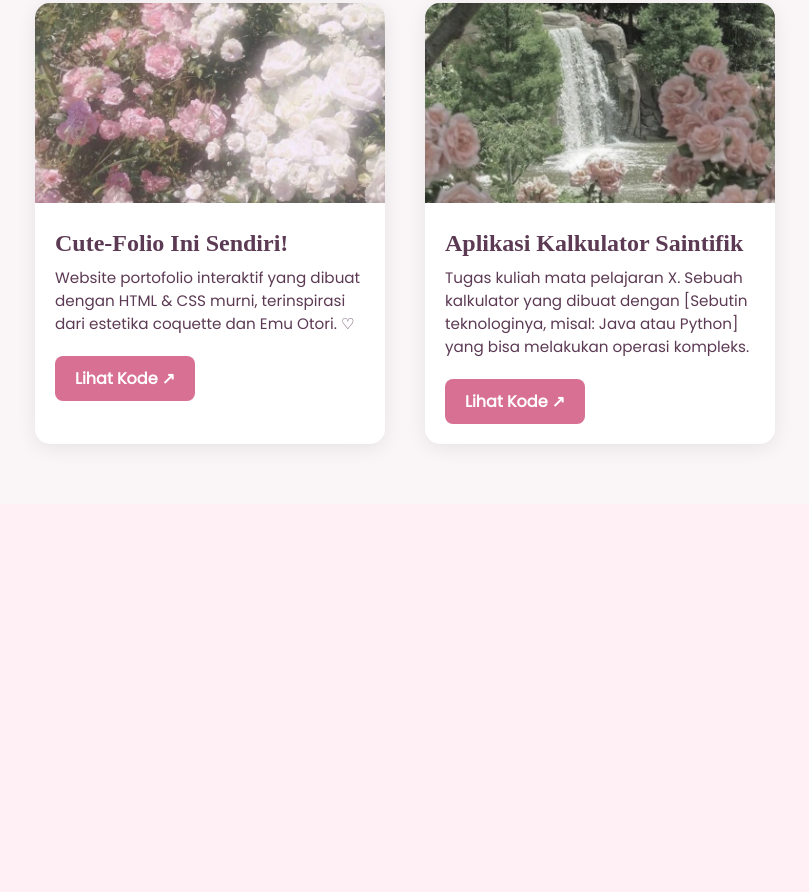
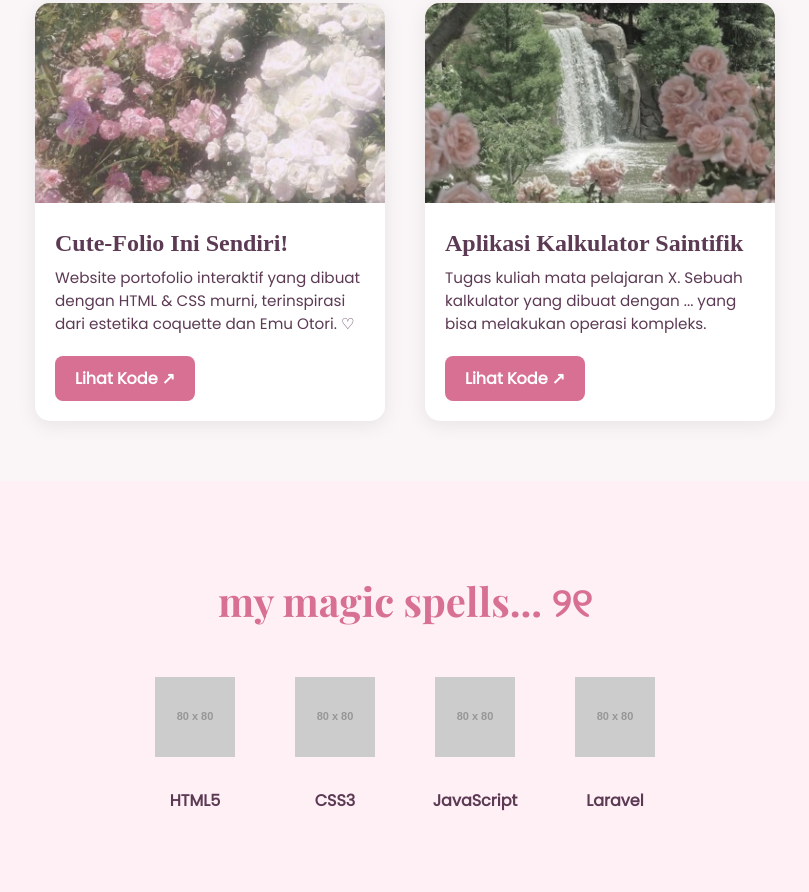
Before and after one commit to dokjaisme/CUTE-FOLIO, a plain HTML site: page index.html in a window 1280 px wide. Shown: the part 892-1784 px from the top of the page, without its empty margins (235-1044 px from the left). Before the commit the page ends 1404 px from the top, so only its background shows below. Drawn offline with nearby package versions, Linux system fonts and the light colour scheme; placeholder pictures from the web are drawn by us; a web font is replaced by a local one.

Commit message:
nambahin page skills n pindahin favicon ke foldernya sendiri (biar gak pucing)

```diff
--- a/index.html
+++ b/index.html
@@ -6,7 +6,7 @@
 
     <title>enji's digital dollhouse ♡</title>
 
-    <link rel="icon" type="image/png" href="assets/pics/icon.png">
+    <link rel="icon" type="image/png" href="assets/favicon/icon.png">
     <link rel="stylesheet" href="style.css">
     <link rel="preconnect" href="https://fonts.googleapis.com">
     <link rel="preconnect" href="https://fonts.gstatic.com" crossorigin>
@@ -37,11 +37,10 @@
                 </div>
             </div>
         </section>
+
         <section id="projects">
             <h2>my little creations... ୨୧</h2>
-
             <div class="project-gallery">
-
                 <div class="project-card">
                     <img src="assets/pics/projects1.jpeg" alt="Tampilan Proyek 1">
                     <h3>Cute-Folio Ini Sendiri!</h3>
@@ -52,11 +51,39 @@
                 <div class="project-card">
                     <img src="assets/pics/projects2.jpeg" alt="Tampilan Proyek 2">
                     <h3>Aplikasi Kalkulator Saintifik</h3>
-                    <p>Tugas kuliah mata pelajaran X. Sebuah kalkulator yang dibuat dengan [Sebutin teknologinya, misal: Java atau Python] yang bisa melakukan operasi kompleks.</p>
+                    <p>Tugas kuliah mata pelajaran X. Sebuah kalkulator yang dibuat dengan  ... yang bisa melakukan operasi kompleks.</p>
                     <a href="#" class="project-link" target="_blank">Lihat Kode ↗</a>
                 </div>
             </div>
         </section>
+
+        <section id="skills">
+            <h2>my magic spells... ୨୧</h2>
+
+            <div class="skills-gallery">
+
+                <div class="skill-item">
+                    <img src="https://via.placeholder.com/80" alt="HTML5 icon">
+                    <p>HTML5</p>
+                </div>
+
+                <div class="skill-item">
+                    <img src="https://via.placeholder.com/80" alt="CSS3 icon">
+                    <p>CSS3</p>
+                </div>
+
+                <div class="skill-item">
+                    <img src="https://via.placeholder.com/80" alt="JavaScript icon">
+                    <p>JavaScript</p>
+                </div>
+
+                <div class="skill-item">
+                    <img src="https://via.placeholder.com/80" alt="Laravel icon">
+                    <p>Laravel</p>
+                </div>
+
+                </div>
+        </section>
     </main>
     </body>
 </html>
--- a/style.css
+++ b/style.css
@@ -151,3 +151,104 @@ header p {
 .project-link:hover {
     background-color: #C1547A; /* Warna jadi sedikit lebih gelap pas disentuh */
 }
+
+/* ... (kode project-link:hover) ... */
+
+
+/* ===== STYLE UNTUK BAGIAN SKILLS ===== */
+
+#skills {
+    padding: 60px 20px;
+    text-align: center;
+}
+
+#skills h2 {
+    font-family: 'Playfair Display', serif;
+    font-size: 2.5rem;
+    margin-bottom: 50px;
+    color: #D87093;
+}
+
+.skills-gallery {
+    display: flex;
+    justify-content: center;
+    flex-wrap: wrap;
+    gap: 40px; /* Jarak antar ikon */
+    max-width: 800px;
+    margin: 0 auto;
+}
+
+.skill-item {
+    display: flex;
+    flex-direction: column; /* Ikon di atas, teks di bawah */
+    align-items: center;
+    width: 100px; /* Lebar area per skill */
+}
+
+.skill-item img {
+    width: 80px; /* Ukuran ikon */
+    height: 80px;
+    margin-bottom: 15px;
+    transition: transform 0.3s ease; /* Animasi ikon */
+}
+
+.skill-item img:hover {
+    transform: scale(1.1) rotate(5deg); /* Ikonnya jadi sedikit goyang & membesar */
+}
+
+.skill-item p {
+    font-weight: bold;
+    font-size: 1rem;
+    color: #5C3A54;
+}
+
+/* ===== BAGIAN RESPONSIVE DESIGN ===== */
+/* Peraturan ini berlaku untuk layar dengan lebar MAKSIMAL 768px (Tablet & HP) */
+
+@media screen and (max-width: 768px) {
+
+    /* 1. Atur Ulang Font Biar Gak Kegedean */
+    header h1 {
+        font-size: clamp(2.5rem, 8vw, 3rem);
+
+        /* ---> TAMBAHIN BARIS INI <--- */
+        word-break: break-word;
+    }
+
+    header p {
+        font-size: clamp(1rem, 4vw, 1.2rem);
+        padding: 0 10px;
+    }
+
+    .bio h2,
+    #projects h2 {
+        font-size: 2rem; /* Ukuran judul section */
+    }
+
+    /* 2. Ubah Layout "About Me" jadi Tumpuk Atas-Bawah */
+    .about-container {
+        flex-direction: column; /* Ini kuncinya! Dari sejajar jadi tumpuk */
+        text-align: center; /* Teks bionya jadi ke tengah */
+        gap: 30px; /* Kurangin jarak antara foto dan bio */
+    }
+
+    .bio {
+        text-align: center; /* Pastikan semua teks di bio ke tengah */
+    }
+
+    .profile-picture {
+        width: 200px; /* Kecilin dikit fotonya */
+        height: 200px;
+    }
+
+    /* 3. Atur Ulang Galeri Project */
+    .project-gallery {
+        gap: 30px;
+    }
+
+    .project-card {
+        width: 90%; /* Lebar kartu dibikin hampir penuh */
+        max-width: 350px; /* Tapi jangan lebih lebar dari ini */
+    }
+
+}
```
Also changed, not shown: assets/icon/icon.png (renamed from assets/pics/icon.png).
